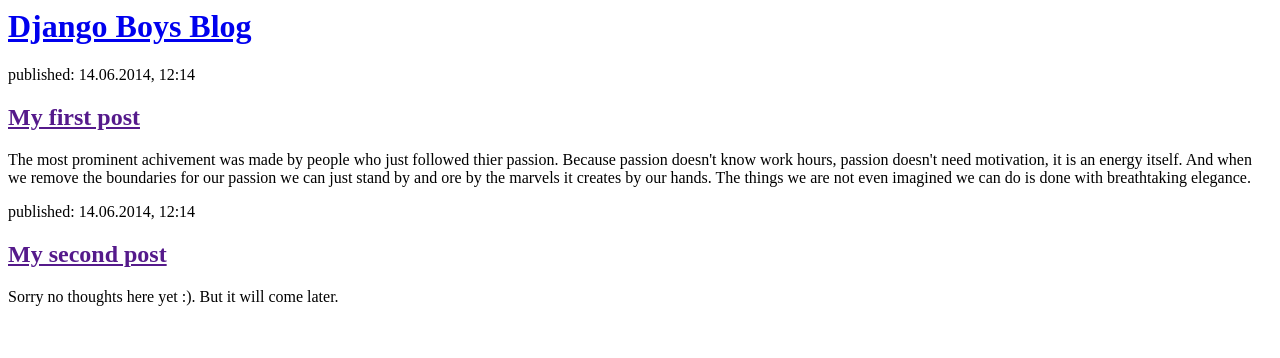
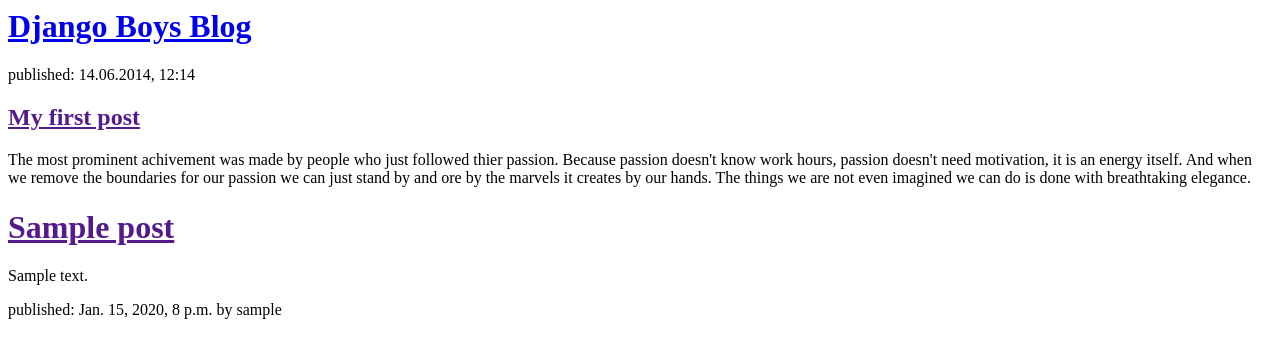
Before and after one commit to deevictor/my-blog, a Django app: template blog/templates/blog/post_list.html in a window 1280 px wide. Shown: the top 358 px of the page. Run offline with Django 3.2, Linux system fonts and the light colour scheme; the template is opened without the code that fills it: values that come from a table or form of the project are taken from there, others are empty; tables that the repository leaves empty hold one stand-in row (values such as "Sample post").

Commit message:
Modified templates to display posts from database.

```diff
--- a/blog/templates/blog/post_list.html
+++ b/blog/templates/blog/post_list.html
@@ -14,9 +14,13 @@
     </div>
 
     <div>
-      <p>published: 14.06.2014, 12:14</p>
-      <h2><a href="">My second post</a></h2>
-      <p>Sorry no thoughts here yet :). But it will come later.</p>
+      {% for post in posts %}
+        <div>
+          <h1><a href="">{{ post.title }}</a></h1>
+          <p>{{ post.text|linebreaksbr }}</p>
+          <p>published: {{ post.published_date }} by {{post.author }}</p>
+        </div>
+      {% endfor %}
     </div>
   </body>
 </html>
--- a/blog/views.py
+++ b/blog/views.py
@@ -1,6 +1,9 @@
 from django.shortcuts import render
+from django.utils import timezone
+from .models import Post
 
 # Create your views here.
 
 def post_list(request):
-    return render(request, 'blog/post_list.html')
+    posts = Post.objects.filter(published_date__lte=timezone.now()).order_by('published_date')
+    return render(request, 'blog/post_list.html', {'posts':posts})
```
